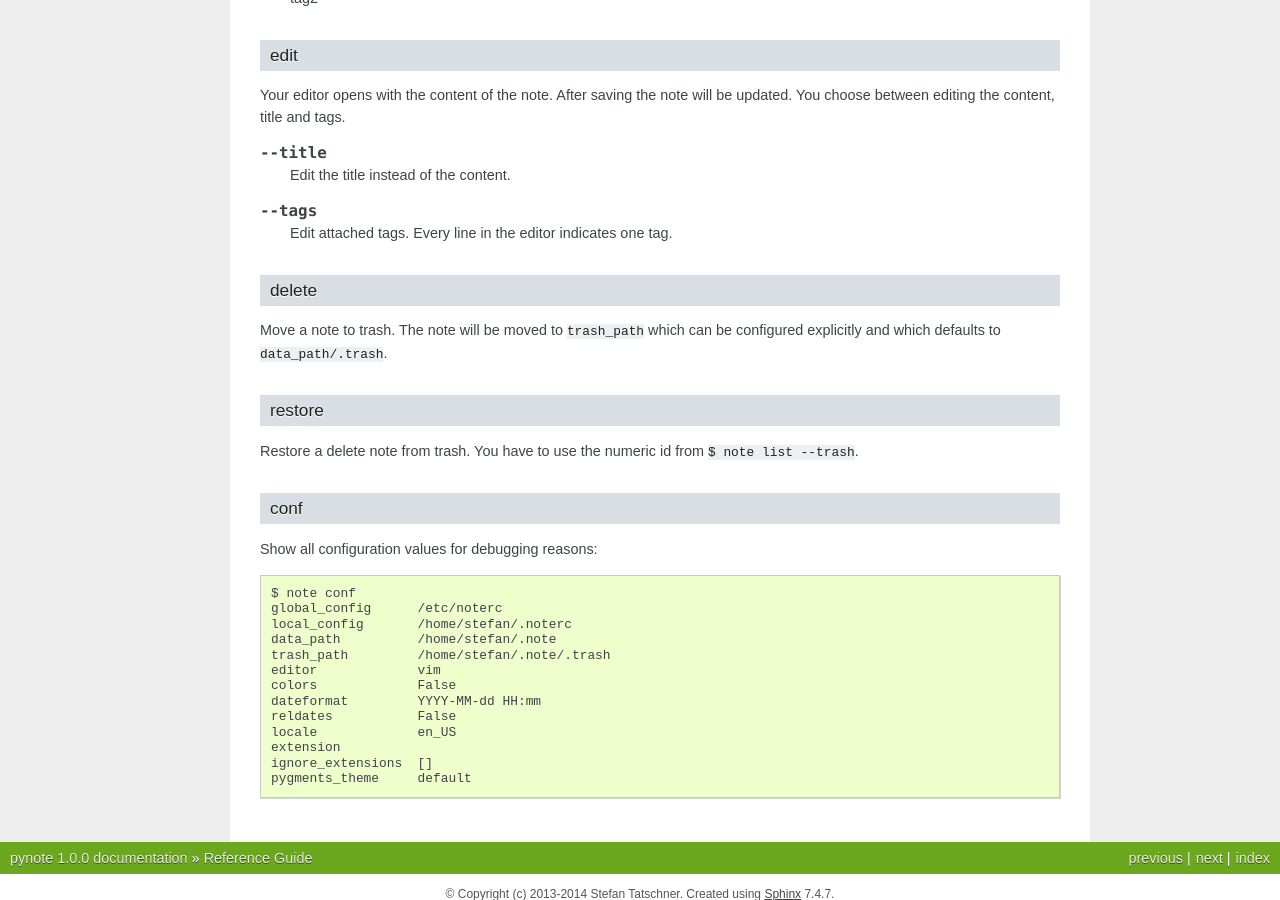
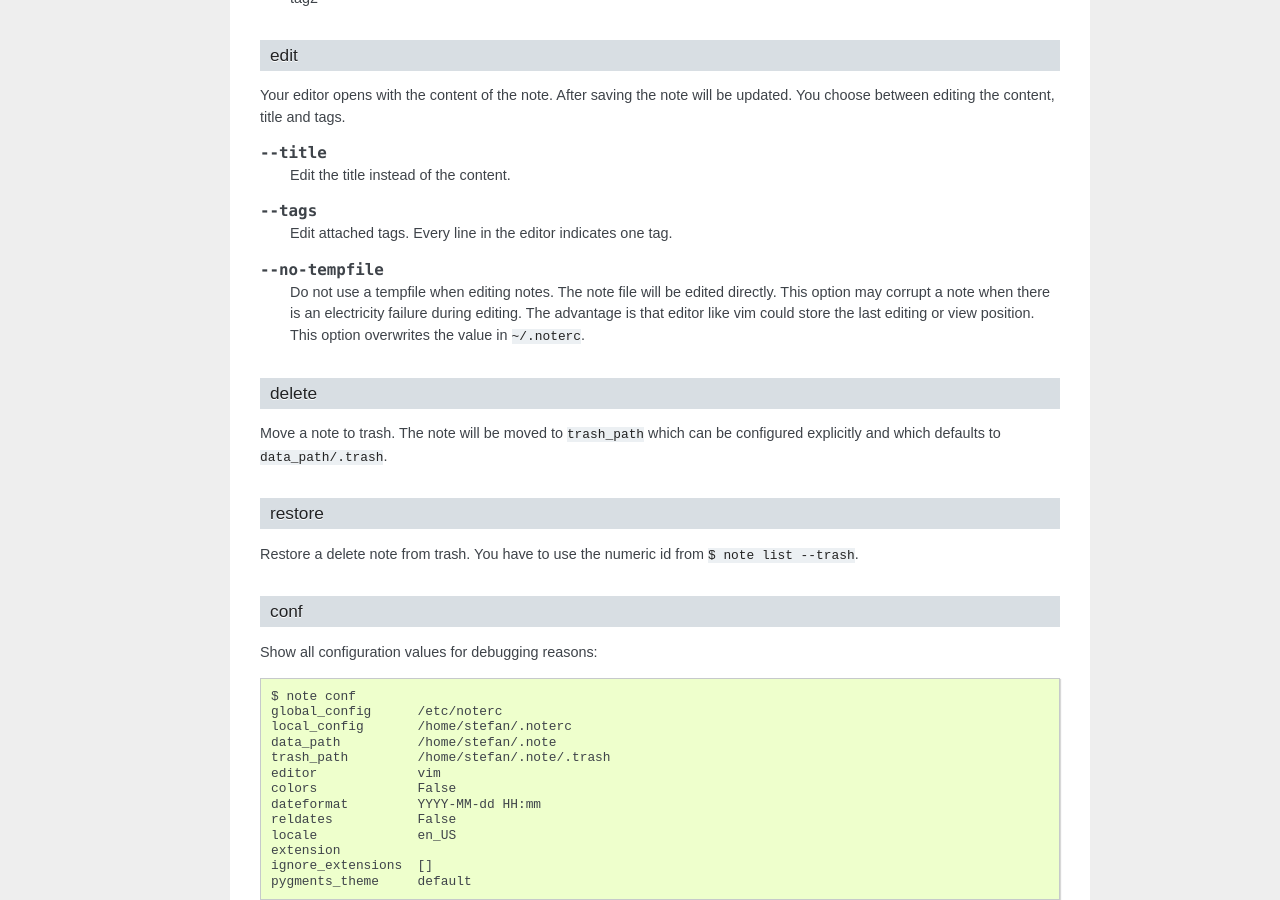
Before and after one commit to fastpacecolding/pynote, a Sphinx documentation site: the page built from docs/reference.rst, in a window 1280 px wide and 900 px high, scrolled down 1760 px. Built offline with Sphinx 7.4.7, drawn with Linux system fonts in a browser that asks for light colours.

Commit message:
Implement a no_tempfile setting, fixes #30

```diff
--- a/docs/reference.rst
+++ b/docs/reference.rst
@@ -123,6 +123,14 @@ be updated. You choose between editing the content, title and tags.
 
     Edit attached tags. Every line in the editor indicates one tag.
 
+.. cmdoption:: --no-tempfile
+
+    Do not use a tempfile when editing notes. The note file will be edited
+    directly. This option may corrupt a note when there is an electricity
+    failure during editing. The advantage is that editor like vim could store
+    the last editing or view position. This option overwrites the value in
+    ``~/.noterc``.
+
 
 delete
 ^^^^^^
```
Also changed, not shown: docs/configuration.rst (+8 -0 lines), 2 other files.
